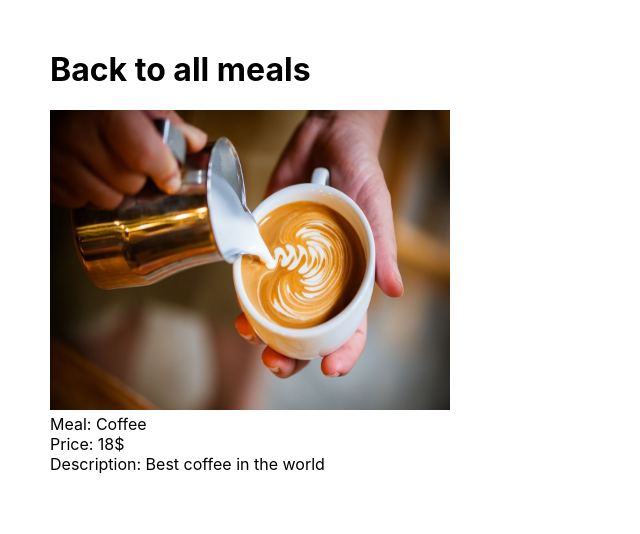
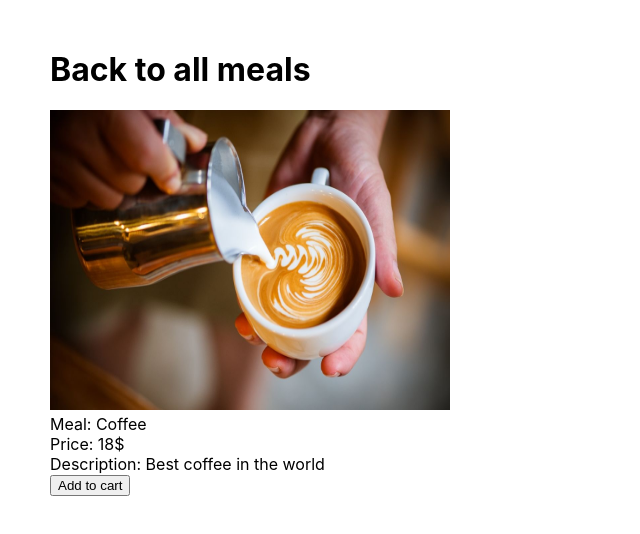
Before and after one commit to OleksiiPro1/tolstoy-project, a Next.js app: page /meals/coffee in a window 1280 px wide. Shown: the top 534 px of the page, without its empty margins (0-640 px from the left). Built offline with nearby package versions, Linux system fonts and the light colour scheme.

Commit message:
1st day - trainings

```diff
--- a/package.json
+++ b/package.json
@@ -12,6 +12,8 @@
     "@emotion/react": "^11.10.4",
     "emotion": "^11.0.0",
     "fs": "^0.0.1-security",
+    "js-cookie": "^3.0.1",
+    "js-cookies": "^1.0.4",
     "next": "12.3.1",
     "react": "18.2.0",
     "react-dom": "18.2.0",
--- a/pages/meals/[mealId].js
+++ b/pages/meals/[mealId].js
@@ -1,13 +1,73 @@
 /** @jsxImportSource @emotion/react */
 import { css } from '@emotion/react';
+import Cookies from 'js-cookie';
+import { PHASE_DEVELOPMENT_SERVER } from 'next/dist/shared/lib/constants';
 import Image from 'next/image';
 import Link from 'next/link';
+import { useState } from 'react';
 import { allMeals } from '../util/database';
 
 const mealStyles = css`
   margin: 50px;
 `;
+// training
+// const person = {
+//   name: 'Alexey',
+//   surname: 'Piltenko',
+//   age: 34,
+//   juniorWebDeveloper: true,
+// };
+// const secondPerson = { ...person };
+// console.log(secondPerson);
+
+// let x = 25;
+// if (x === 25) {
+//   let x = 50;
+//   console.log(x);
+// }
+// console.log(x);
+
+// const number1 = 555;
+
+// console.log(number1);
+
+// const fruits = ['Apple', 'Banana'];
+// console.log(fruits.length);
+// console.log(fruits[0]);
+
+// const array1 = [1, 4, 9, 16];
+// const map1 = array1.map((x) => x * 2);
+// console.log(map1);
+// const found = array1.find((element) => element > 15);
+// console.log(found);
+
+// const words = [
+//   'spray',
+//   'limit',
+//   'elite',
+//   'exuberant',
+//   'destruction',
+//   'present',
+// ];
+// const result = words.filter((word) => word.length < 6);
+// console.log(result);
+
+// const array3 = [1, 2, 3, 4, 5, 6];
+// const initialValue = 0;
+// const sumWithInitial = array3.reduce(
+//   (previosValue, currentValue) => previosValue + currentValue,
+//   initialValue,
+// );
+// console.log(sumWithInitial);
+
+const array5 = ['a', 'b', 'c'];
+const array6 = ['d', 'e', 'f'];
+const array7 = array5.concat(array6);
+console.log(array7);
+
+// end training
 export default function Meal(props) {
+  const [isInMeals, setIsInMeals] = useState(false);
   if (!props.meal) {
     return (
       <div css={mealStyles}>
@@ -34,6 +94,29 @@ export default function Meal(props) {
       <div>Meal: {props.meal.meal}</div>
       <div>Price: {props.meal.price}$</div>
       <div>Description: {props.meal.description}</div>
+
+      <button
+        onClick={() => {
+          const currentMeal = Cookies.get('meals')
+            ? JSON.parse(Cookies.get('meals'))
+            : [];
+
+          let newMeal;
+
+          if (currentMeal.find((id) => props.meal.id === id)) {
+            newMeal = currentMeal.filter((id) => id !== props.meal.id);
+          } else {
+            newMeal = [...currentMeal, props.meal.id];
+          }
+
+          Cookies.set('meals', JSON.stringify([newMeal]));
+        }}
+      >
+        {Cookies.get('meals') &&
+        JSON.parse(Cookies.get('meals')).find((id) => props.meal.id === id)
+          ? 'Remove from cart'
+          : 'Add to cart'}
+      </button>
     </div>
   );
 }
```
Also changed, not shown: 1 other file (tests, documents, lock files or other folders).
